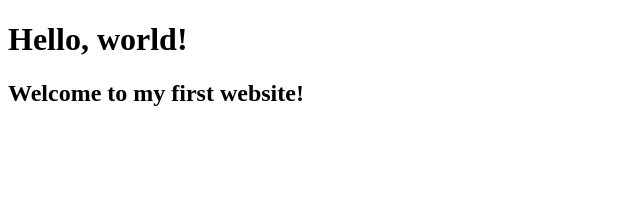
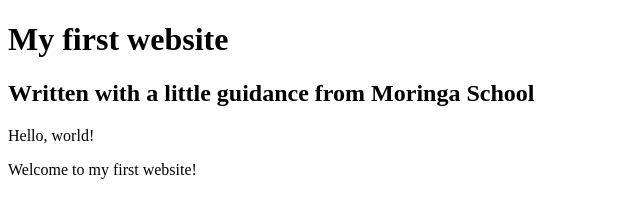
Before and after one commit to Nyokabi12/My-first-website, a plain HTML site: page my-first-website.html in a window 1280 px wide. Shown: the whole page, without its empty margins (0-640 px from the left). Drawn offline with Linux system fonts and the light colour scheme.

Commit message:
add header block elements

```diff
--- a/my-first-website.html
+++ b/my-first-website.html
@@ -5,7 +5,9 @@
     <title>My first website!</title>
   </head>
   <body>
-  <h1>  Hello, world!</h1>
-    <h2>Welcome to my first website!</h2>
+    <h1>My first website</h1>
+    <h2>Written with a little guidance from Moringa School</h2>
+  <p>  Hello, world!</p>
+    <p>Welcome to my first website!</p>
   </body>
 </html>
```
